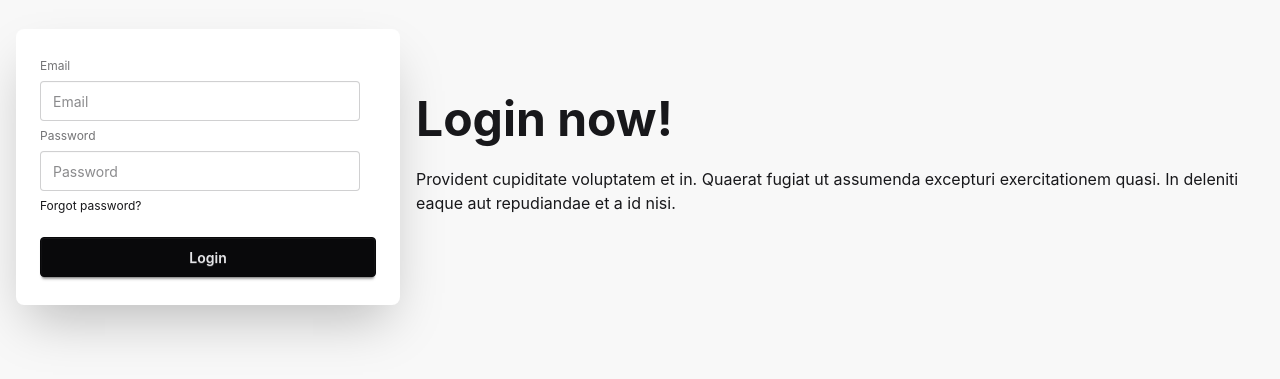
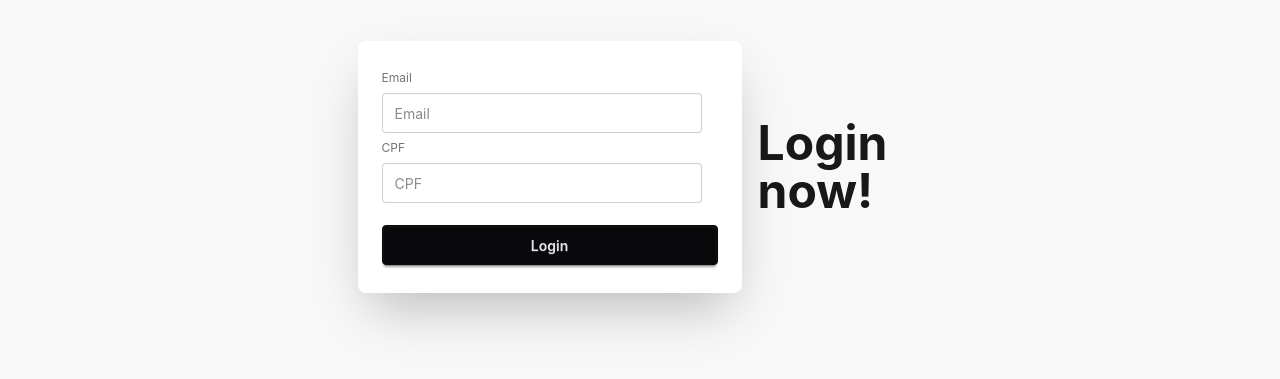
Before and after one commit to george-ravelly/payroll-app, a React (Vite) app: page /login in a window 1280 px wide. Shown: the part 233-612 px from the top of the page. Built offline with nearby package versions, Linux system fonts and the light colour scheme.

Commit message:
fix: login

```diff
--- a/src/components/Login.tsx
+++ b/src/components/Login.tsx
@@ -1,27 +1,59 @@
-export default function Login () {
+
+import { useForm } from "react-hook-form"
+
+import { UserLogin, UserLoginSchema } from "../types/dto"
+import { zodResolver } from "@hookform/resolvers/zod"
+
+type LoginProps = {
+    onLogin: (data: UserLogin) => Promise<void>;
+}
+
+export default function Login ({ onLogin }: LoginProps) {
+    const {
+        register,
+        handleSubmit,
+        formState: { errors, isSubmitting },
+        setError,
+    } = useForm<UserLogin>({
+        resolver: zodResolver(UserLoginSchema)
+    })
+
+    async function formHandleSubmit (data: UserLogin) {
+        try {
+            await onLogin(data);
+        } catch (error) {
+            setError("root", {
+                message: error instanceof Error ? error.message : "Unable to login",
+            });
+        }
+    }
+
     return (
+        <form onSubmit={handleSubmit(formHandleSubmit)}>
             <div className="hero bg-base-200 min-h-screen">
                 <div className="hero-content flex-col lg:flex-row-reverse">
                     <div className="text-center lg:text-left">
                     <h1 className="text-5xl font-bold">Login now!</h1>
-            <p className="py-6">
-                Provident cupiditate voluptatem et in. Quaerat fugiat ut assumenda excepturi exercitationem
-                quasi. In deleniti eaque aut repudiandae et a id nisi.
-            </p>
                     </div>
                     <div className="card bg-base-100 w-full max-w-sm shrink-0 shadow-2xl">
                     <div className="card-body">
                         <fieldset className="fieldset">
                         <label className="label">Email</label>
-                <input type="email" className="input" placeholder="Email" />
-                <label className="label">Password</label>
-                <input type="password" className="input" placeholder="Password" />
-                <div><a className="link link-hover">Forgot password?</a></div>
-                <button className="btn btn-neutral mt-4">Login</button>
+                        <input type="text" className="input" placeholder="Email" {...register('email')}/>
+                        {errors.email && <span>{errors.email.message}</span>}
+                        <label className="label">CPF</label>
+                        <input type="text" className="input" placeholder="CPF" {...register('cpf')}/>
+                        {errors.cpf && <span>{errors.cpf.message}</span>}
+                        {errors.root && <span>{errors.root.message}</span>}
+                        {/* <div><a className="link link-hover">Forgot password?</a></div> */}
+                        <button type="submit" className="btn btn-neutral mt-4" disabled={isSubmitting}>
+                            {isSubmitting ? "Logging in..." : "Login"}
+                        </button>
                         </fieldset>
                     </div>
                     </div>
                 </div>
             </div>
+        </form>
     )
 }
```
Lines whose indentation alone changed are shown as unchanged.
